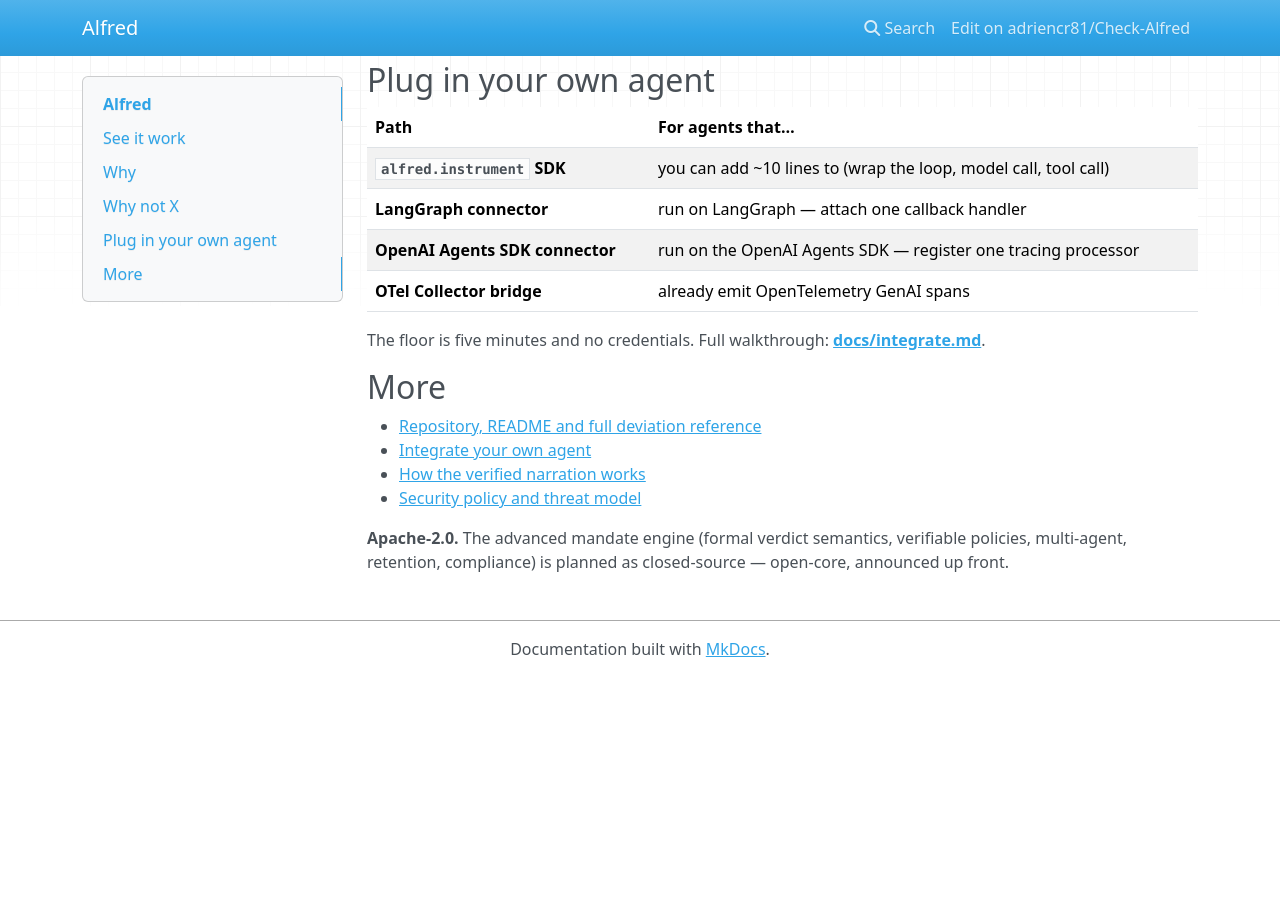
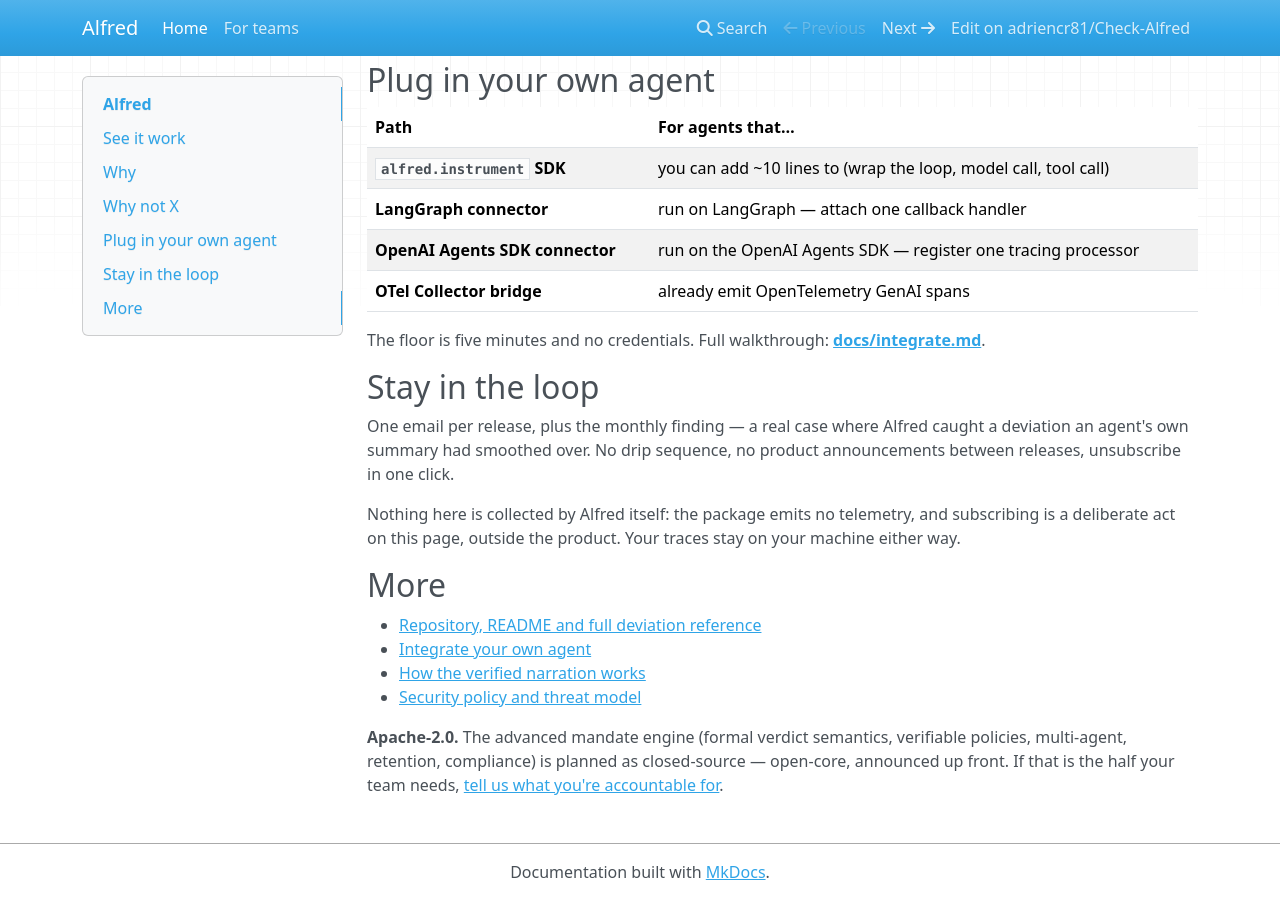
Before and after one commit to adriencr81/Check-Alfred, an MkDocs documentation site: the page built from docs/site/index.md, in a window 1280 px wide and 900 px high, scrolled down 1468 px. Built offline with MkDocs 1.6.1, drawn with Linux system fonts in a browser that asks for light colours; nearby versions of some CDN libraries; before the commit the page ends 2145 px from its top, so only the background shows below that.

Commit message:
Open the two channels the strategy depends on
Every channel in the plan was rented: after launch day nobody who showed
interest was reachable, and the metric that decides whether anyone would pay
had nothing to elicit it.

Add the owned channel and the paid signal. The landing gains a "stay in the
loop" section stating what the list carries and that Alfred still collects
nothing; the subscribe form is left empty on purpose, since a placeholder URL
would 404 on launch day — picking a provider is the one maintainer action ADR
0030 blocks on. Alfred for teams describes the closed-source half already
announced in the README, with no price and no date, and routes to a
teams-inquiry issue template rather than an email address so each request is
dated, attributable and countable.

Nav publication stays opt-in one file at a time: only teams.md joins index.md,
the ADRs and growth plan remain out of the built site.

Co-Authored-By: Claude Opus 5 <noreply@anthropic.com>
Claude-Session: https://claude.ai/code/session_014Wk1aYrm6MoHzqcw1JwBrr

```diff
--- a/docs/site/index.md
+++ b/docs/site/index.md
@@ -81,6 +81,20 @@ asks *did my agent stay within its mandate?* for the person accountable for it.
 The floor is five minutes and no credentials. Full walkthrough:
 [**docs/integrate.md**](https://github.com/adriencr81/Check-Alfred/blob/main/docs/integrate.md).
 
+## Stay in the loop
+
+One email per release, plus the monthly finding — a real case where Alfred
+caught a deviation an agent's own summary had smoothed over. No drip sequence,
+no product announcements between releases, unsubscribe in one click.
+
+<!-- MAINTAINER ACTION (ADR 0030): pick a provider (Buttondown, listmonk, …) and
+     drop the subscribe form or link here. Deliberately left empty rather than
+     filled with a placeholder URL that would 404 on launch day. -->
+
+Nothing here is collected by Alfred itself: the package emits no telemetry, and
+subscribing is a deliberate act on this page, outside the product. Your traces
+stay on your machine either way.
+
 ## More
 
 - [Repository, README and full deviation reference](https://github.com/adriencr81/Check-Alfred)
@@ -90,4 +104,5 @@ The floor is five minutes and no credentials. Full walkthrough:
 
 **Apache-2.0.** The advanced mandate engine (formal verdict semantics,
 verifiable policies, multi-agent, retention, compliance) is planned as
-closed-source — open-core, announced up front.
+closed-source — open-core, announced up front. If that is the half your team
+needs, [tell us what you're accountable for](teams.md).
--- a/mkdocs.yml
+++ b/mkdocs.yml
@@ -22,3 +22,4 @@ theme:
 
 nav:
   - Home: index.md
+  - For teams: teams.md
```
Also changed, not shown: README.md (+12 -0 lines), docs/site/teams.md (added, +55 -0 lines), .github/ISSUE_TEMPLATE/teams_inquiry.md (added).
